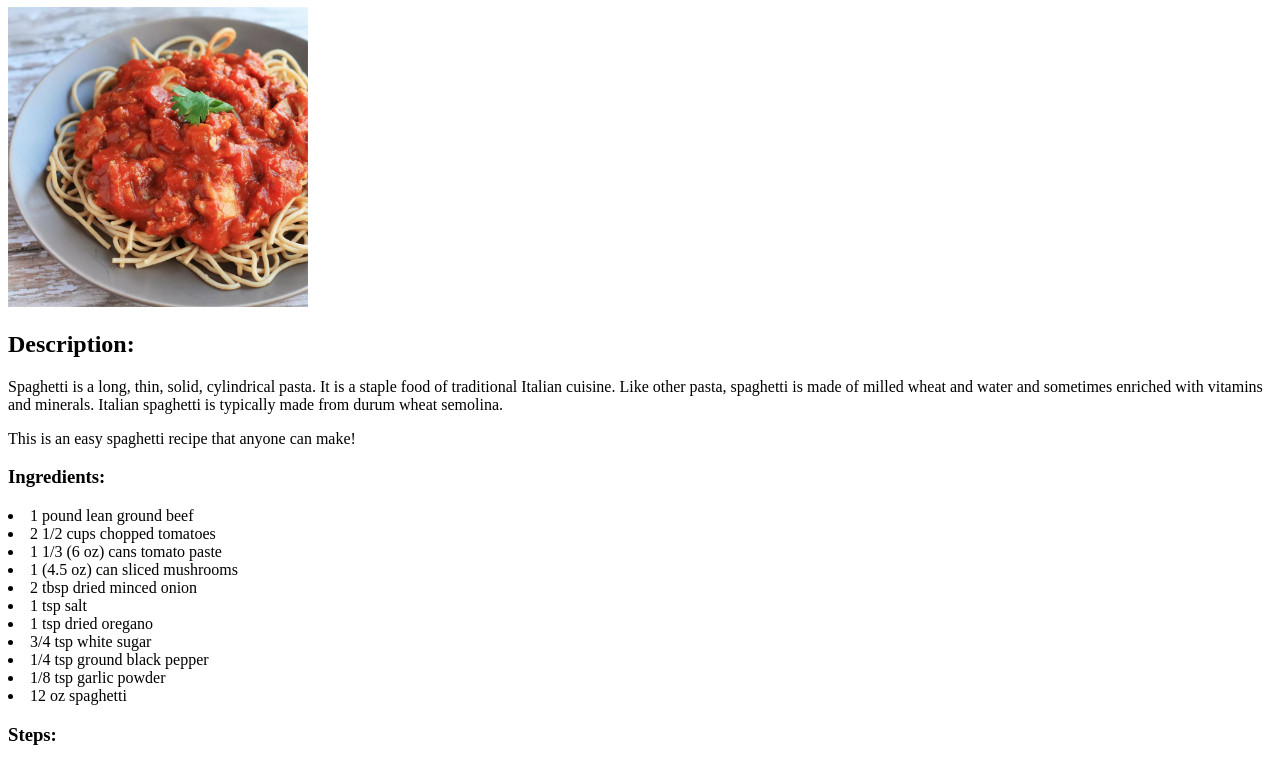
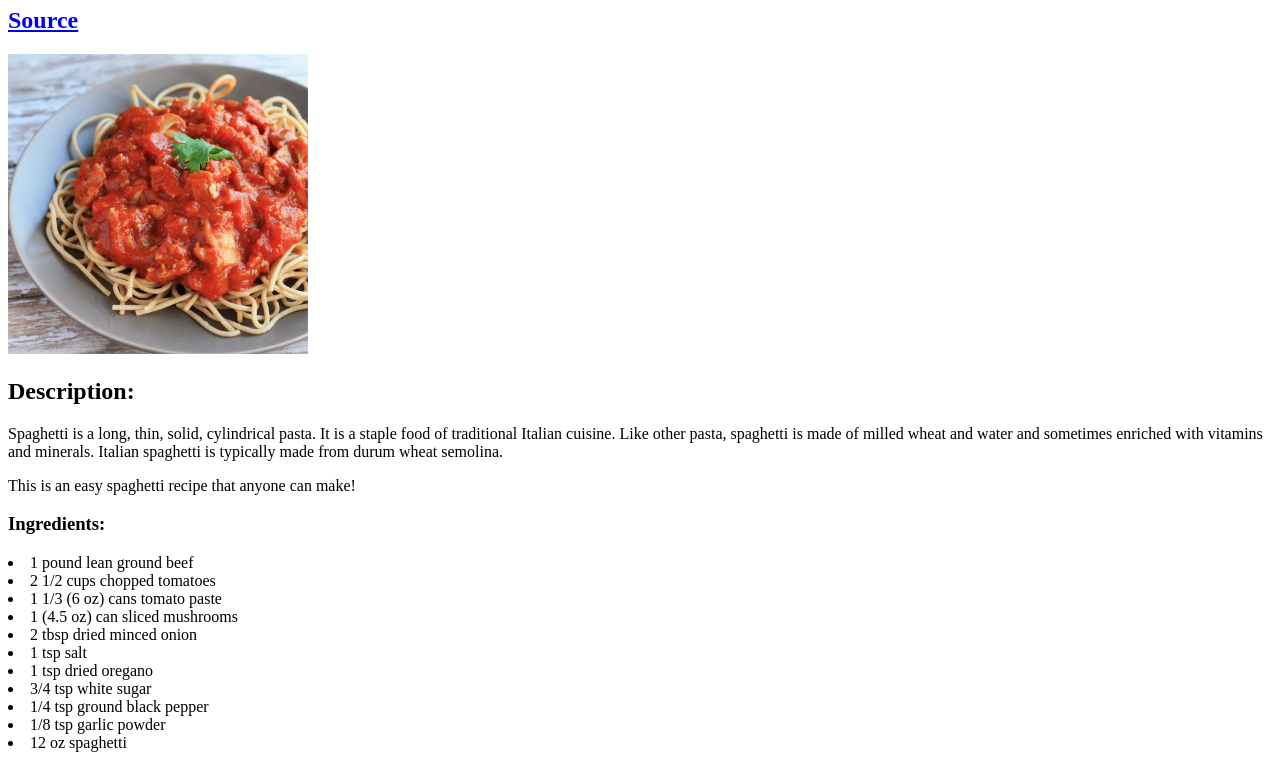
Before and after one commit to Aedrux/odin-recipes, a plain HTML site: page recipes/easy-spaghetti.html in a window 1280 px wide. Shown: the part 73-835 px from the top of the page. Drawn offline with Linux system fonts and the light colour scheme.

Commit message:
Add source to easy-spaghetti.html

```diff
--- a/recipes/easy-spaghetti.html
+++ b/recipes/easy-spaghetti.html
@@ -7,7 +7,16 @@
   </head>
 
   <body>
-    <h1>Easy Spaghetti</h1>
+    <h1>
+      Easy Spaghetti
+      <h2>
+        <a
+          href="https://www.allrecipes.com/recipe/11715/easy-spaghetti-with-tomato-sauce/"
+          target="_blank"
+          >Source</a
+        >
+      </h2>
+    </h1>
     <img src="../img/easy-spaghetti.jpg" width="300" />
     <h2>Description:</h2>
     <p>
```
